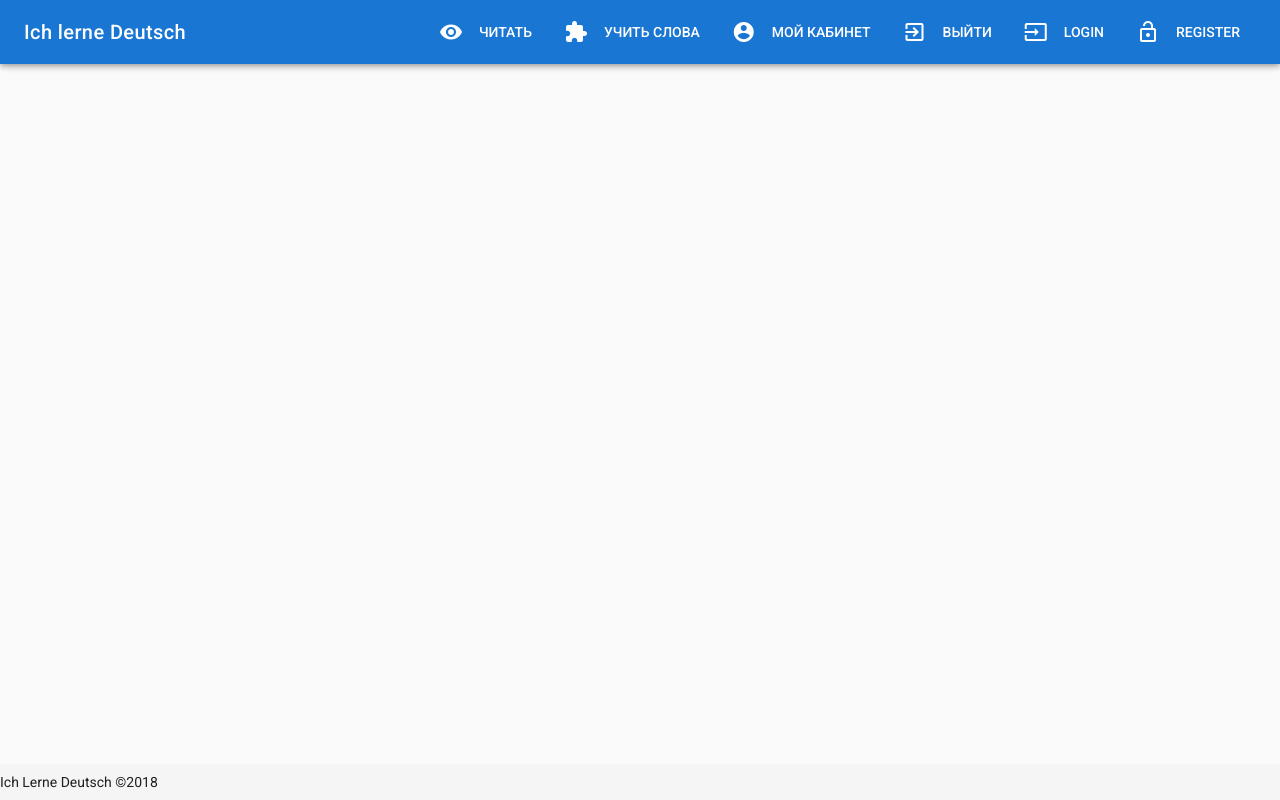
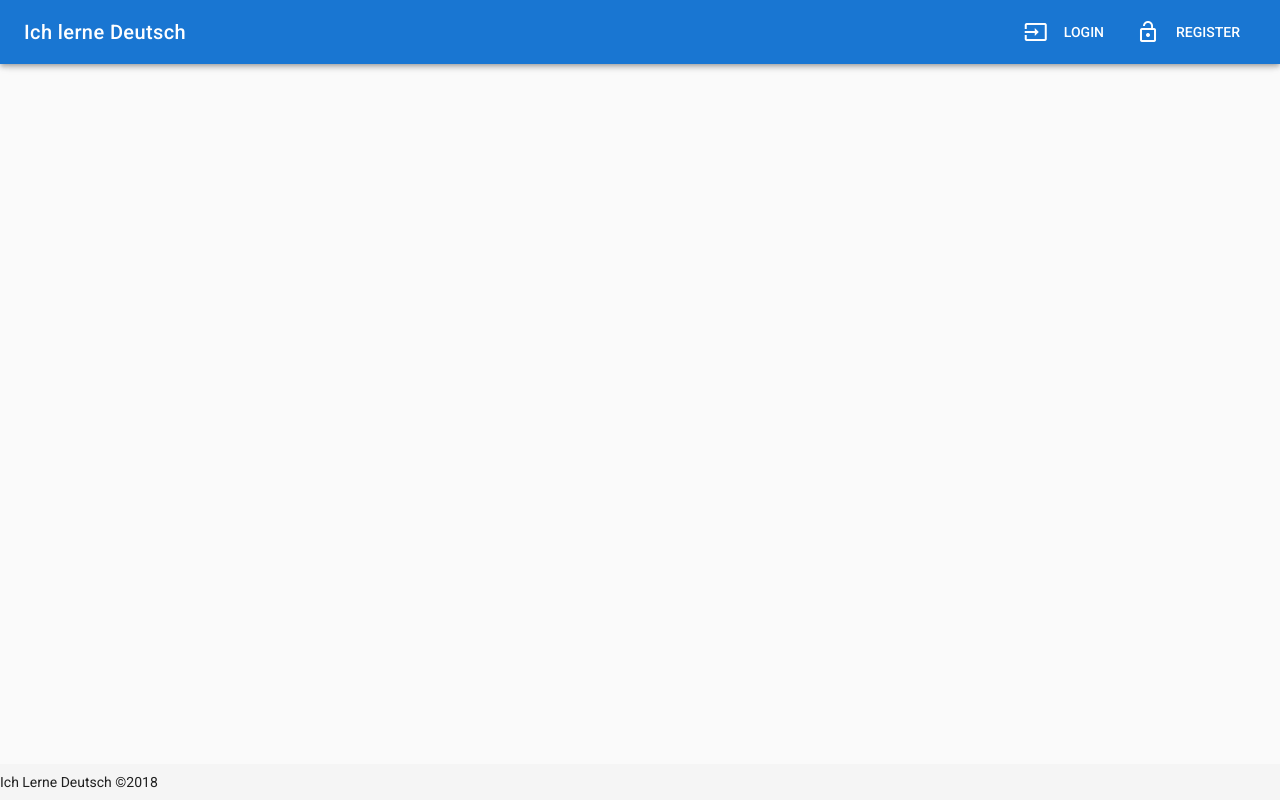
Before and after one commit to pavel-else/ichLerneDeutsch, a Vue app: page / in a window 1280 px wide. Built offline with nearby package versions, Linux system fonts and the light colour scheme.

Commit message:
Menu - split items to isAuth

```diff
--- a/src/components/AppHeader.vue
+++ b/src/components/AppHeader.vue
@@ -36,8 +36,12 @@
         }
     },
     computed: {
+        isAuth() {
+            return this.$store.getters.isAuth
+        },
         menuItems() {
-            return [
+            return this.isAuth
+            ? [
                     {
                         icon: 'visibility',
                         title: 'Читать',
@@ -58,6 +62,8 @@
                         title: 'Выйти',
                         route: '/logout'
                     },
+                ]
+            : [
                     {
                         icon: 'input',
                         title: 'Login',
@@ -69,6 +75,7 @@
                         route: '/signup'
                     },
                 ]
+
         }
     }
 }
```
Lines whose indentation alone changed are shown as unchanged.
